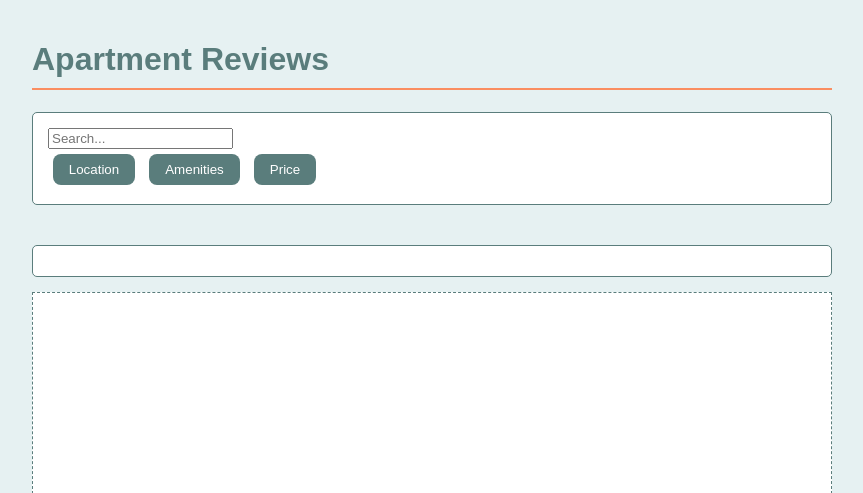
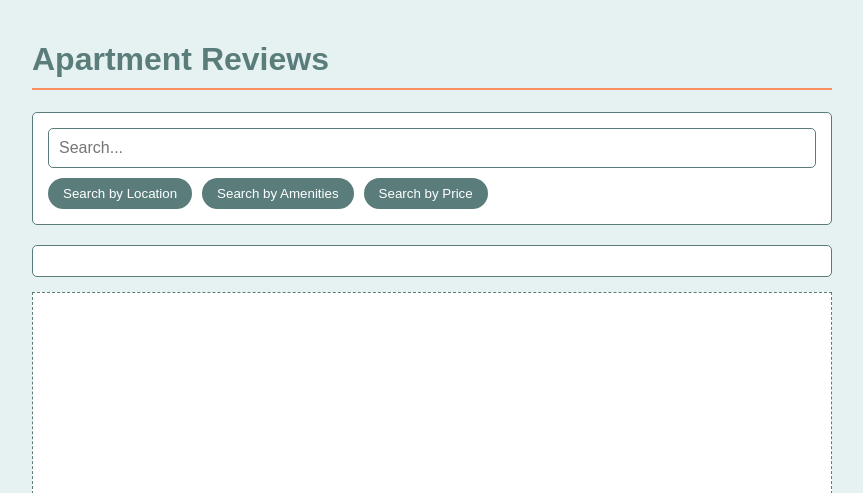
Before and after one commit to Imuugi/Projectforinfo, a Flask app: page /homepage in a window 1280 px wide. Shown: the top 493 px of the page, without its empty margins (208-1071 px from the left). Run offline with Flask 3, Linux system fonts and the light colour scheme; parts of the project's set-up code (start-up, migrations or seed data) failed here and were passed over.

Commit message:
added search page and route

```diff
--- a/App/templates/homepage.html
+++ b/App/templates/homepage.html
@@ -56,20 +56,6 @@
             justify-content: center;
             color: #5A7D7C;
         }
-        .search-options button {
-            margin: 0.3rem;
-            padding: 0.5rem 1rem;
-            border: none;
-            background-color: #5A7D7C;
-            color: white;
-            border-radius: 8px;
-            cursor: pointer;
-            transition: background-color 0.3s ease;
-        }
-
-        .search-options button:hover {
-            background-color: #45615f;
-        }
     </style>
 </head>
 <body>
@@ -77,19 +63,50 @@
 
     <div class="search-box">
         <form method="GET" action="/search">
-          <input type="text" name="query" placeholder="Search..." required />
+            <div class="search-input">
+                <input type="text" name="query" placeholder="Search..." required>
+                <div class="search-filters">
+                    <button type="submit" name="filter" value="location">Search by Location</button>
+                    <button type="submit" name="filter" value="amenities">Search by Amenities</button>
+                    <button type="submit" name="filter" value="price">Search by Price</button>
+                </div>
+            </div>
+        </form>
+    </div>
 
-          <div class="search-options">
-            <button type="submit" name="filter" value="location">Location</button>
-            <button type="submit" name="filter" value="amenities">Amenities</button>
-            <button type="submit" name="filter" value="price">Price</button>
-          </div>
-        </form>
-      </div>
+    <style>
+        .search-input {
+            display: flex;
+            flex-direction: column;
+            gap: 10px;
+        }
 
-    <div class="filters">
-        <!-- Filter buttons will go here -->
-    </div>
+        .search-input input {
+            padding: 10px;
+            border: 1px solid #5A7D7C;
+            border-radius: 5px;
+            font-size: 16px;
+        }
+
+        .search-filters {
+            display: flex;
+            gap: 10px;
+        }
+
+        .search-filters button {
+            padding: 8px 15px;
+            background-color: #5A7D7C;
+            color: white;
+            border: none;
+            border-radius: 20px;
+            cursor: pointer;
+            transition: background-color 0.3s;
+        }
+
+        .search-filters button:hover {
+            background-color: #4a6b6a;
+        }
+    </style>
 
     <!-- Apartment listings will be inserted here -->
     <div class="apartment-card">
--- a/App/views/tenant.py
+++ b/App/views/tenant.py
@@ -1,7 +1,7 @@
-from flask import Blueprint, render_template
+from flask import Blueprint, render_template, request
 from App.controllers import (create_review,view_reviews)
 from flask_jwt_extended import jwt_required, get_jwt_identity
-
+from App.models import ApartmentListing
 tenant_views = Blueprint('tenant_views',__name__,template_folder='../templates')
 
 @tenant_views.route('/tenant/create_review',methods=['GET', 'POST'])
```
Also changed, not shown: App/templates/search_results.html (added, +49 -0 lines).
